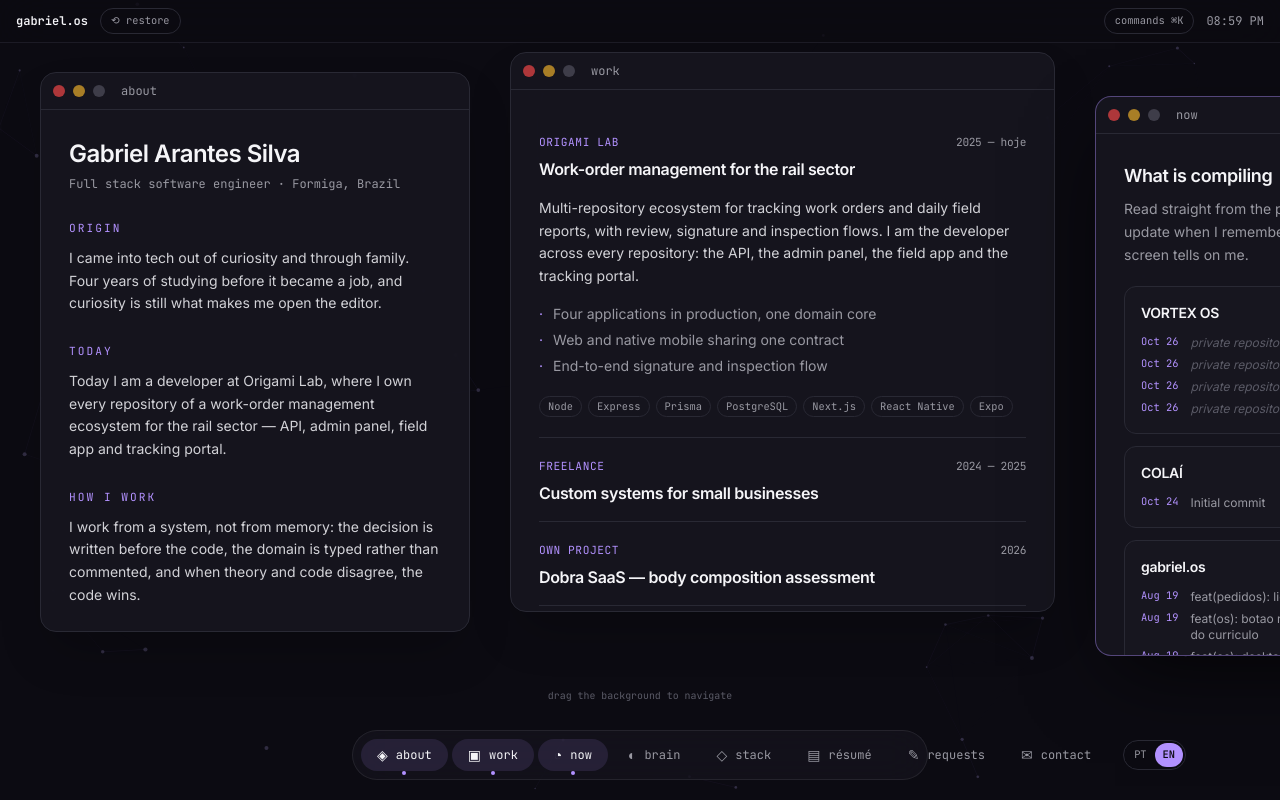
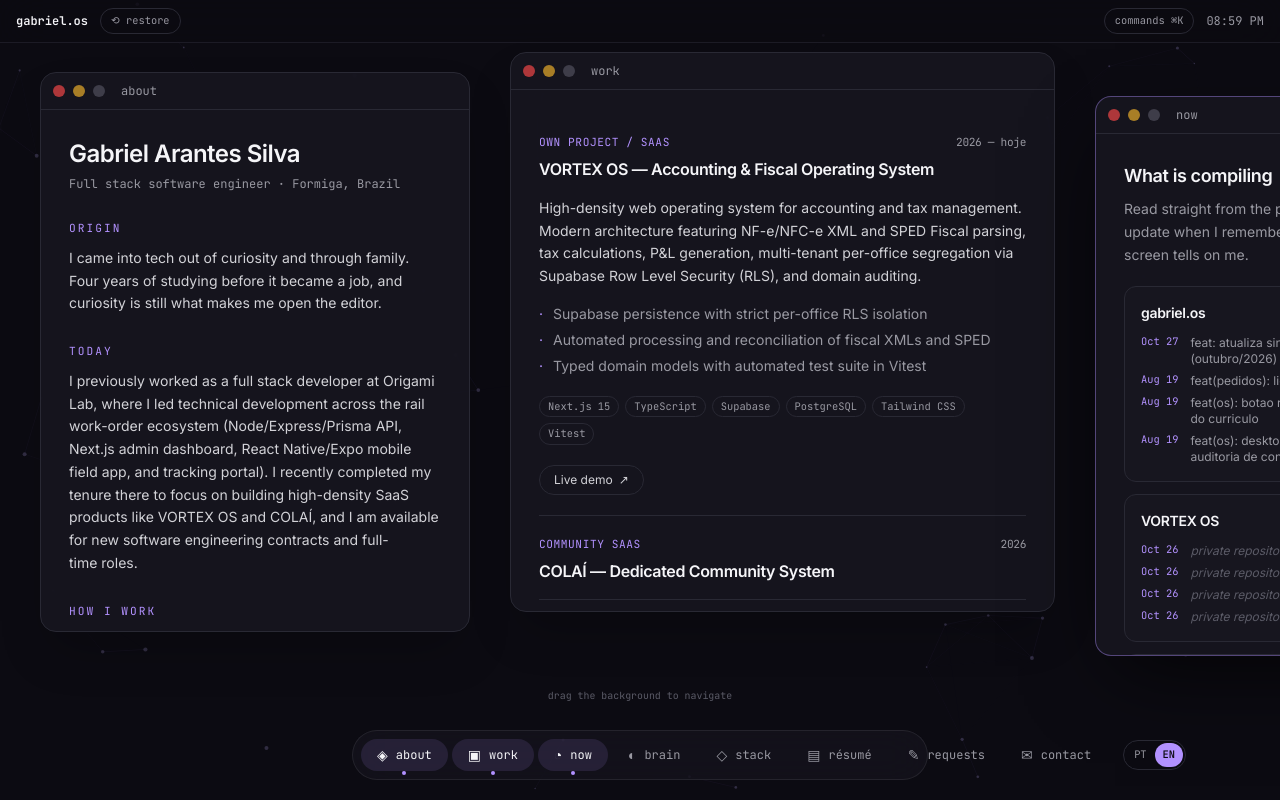
Before and after one commit to GabrielArantesSilva/my-portfolio, a React (Vite) app: page /agora in a window 1280 px wide. Built offline with nearby package versions, Linux system fonts and the light colour scheme.

Commit message:
fix(portfolio): corrige tela de stack, atualiza trajetória (pós-Origami) e adiciona VORTEX OS e COLAÍ

```diff
--- a/src/apps/Stack.tsx
+++ b/src/apps/Stack.tsx
@@ -41,7 +41,9 @@
 
   const groups = useMemo(() => {
     const entities = vault.notes.filter(
-      (n) => n.folder.startsWith('30_entities') && !NOT_A_TOOL.has(n.id)
+      (n) =>
+        (n.folder.includes('Entities') || n.folder.startsWith('30_entities')) &&
+        !NOT_A_TOOL.has(n.id)
     );
     return ORDER.map((key) => ({
       key,
--- a/src/content/activity.json
+++ b/src/content/activity.json
@@ -1,6 +1,30 @@
 {
-  "syncedAt": "2026-10-27T12:51:14.452Z",
+  "syncedAt": "2026-10-27T13:23:30.144Z",
   "projects": [
+    {
+      "name": "gabriel.os",
+      "public": true,
+      "total": 13,
+      "lastAt": "2026-10-27",
+      "commits": [
+        {
+          "date": "2026-10-27",
+          "subject": "feat: atualiza sincronização de atividades (outubro/2026) e notas do vault"
+        },
+        {
+          "date": "2026-08-19",
+          "subject": "feat(pedidos): liga o canal do WhatsApp"
+        },
+        {
+          "date": "2026-08-19",
+          "subject": "feat(os): botao restaurar e auto-deteccao da foto do curriculo"
+        },
+        {
+          "date": "2026-08-19",
+          "subject": "feat(os): desktop infinito, tela de pedidos e auditoria de conteudo"
+        }
+      ]
+    },
     {
       "name": "VORTEX OS",
       "public": false,
@@ -34,30 +58,6 @@
         {
           "date": "2026-10-24",
           "subject": "Initial commit"
-        }
-      ]
-    },
-    {
-      "name": "gabriel.os",
-      "public": true,
-      "total": 12,
-      "lastAt": "2026-08-19",
-      "commits": [
-        {
-          "date": "2026-08-19",
-          "subject": "feat(pedidos): liga o canal do WhatsApp"
-        },
-        {
-          "date": "2026-08-19",
-          "subject": "feat(os): botao restaurar e auto-deteccao da foto do curriculo"
-        },
-        {
-          "date": "2026-08-19",
-          "subject": "feat(os): desktop infinito, tela de pedidos e auditoria de conteudo"
-        },
-        {
-          "date": "2026-08-19",
-          "subject": "feat(os): rotas por app, nos arrastaveis no grafo e tela stack"
         }
       ]
     },
@@ -135,7 +135,7 @@
     }
   ],
   "totals": {
-    "commits": 32,
+    "commits": 33,
     "repos": 6
   }
 }
--- a/src/content/site.ts
+++ b/src/content/site.ts
@@ -17,7 +17,7 @@
   short: 'Gabriel Arantes',
   handle: 'gabriel',
   host: 'formiga',
-  email: 'gabriel@origamilab.com.br',
+  email: 'gabrielarantes649@gmail.com',
   github: 'https://github.com/GabrielArantesSilva',
   githubLabel: 'github.com/GabrielArantesSilva',
   linkedin: 'https://www.linkedin.com/in/gabriel-arantes-silva/',
@@ -71,8 +71,8 @@
   lines: [
     { pt: 'Gabriel Arantes Silva', en: 'Gabriel Arantes Silva' },
     { pt: 'engenheiro de software full stack · Formiga, MG', en: 'full stack software engineer · Brazil' },
-    { pt: 'TypeScript · Node · React · React Native · Postgres', en: 'TypeScript · Node · React · React Native · Postgres' },
-    { pt: 'disponível para arquitetura e back-end', en: 'available for architecture and backend work' },
+    { pt: 'TypeScript · Node · Next.js · React · Supabase · Postgres', en: 'TypeScript · Node · Next.js · React · Supabase · Postgres' },
+    { pt: 'disponível para novos projetos e contratos', en: 'available for new projects and contracts' },
   ] satisfies readonly Txt[],
   skip: { pt: 'pular', en: 'skip' } satisfies Txt,
   enter: { pt: 'entrar', en: 'enter' } satisfies Txt,
@@ -84,8 +84,8 @@
     en: 'I came into tech out of curiosity and through family. Four years of studying before it became a job, and curiosity is still what makes me open the editor.',
   } satisfies Txt,
   now: {
-    pt: 'Hoje sou desenvolvedor na Origami Lab, onde toco todos os repositórios de um ecossistema de gestão de ordens de serviço para o setor ferroviário — API, painel administrativo, aplicativo de campo e portal de acompanhamento.',
-    en: 'Today I am a developer at Origami Lab, where I own every repository of a work-order management ecosystem for the rail sector — API, admin panel, field app and tracking portal.',
+    pt: 'Atuei como desenvolvedor full stack na Origami Lab, onde fui o responsável técnico por todo o ecossistema ferroviário de ordens de serviço (API Node/Express/Prisma, painel administrativo Next.js, app móvel de campo com React Native/Expo e portal). Recentemente encerrei meu ciclo na empresa para me dedicar a produtos próprios e sistemas SaaS de alta densidade, como o VORTEX OS e o COLAÍ, além de estar aberto a novos projetos e contratos de engenharia de software.',
+    en: 'I previously worked as a full stack developer at Origami Lab, where I led technical development across the rail work-order ecosystem (Node/Express/Prisma API, Next.js admin dashboard, React Native/Expo mobile field app, and tracking portal). I recently completed my tenure there to focus on building high-density SaaS products like VORTEX OS and COLAÍ, and I am available for new software engineering contracts and full-time roles.',
   } satisfies Txt,
   method: {
     pt: 'Trabalho a partir de um sistema, não de memória: a decisão é escrita antes do código, o domínio é tipado em vez de comentado, e quando teoria e código divergem, o código vence.',
@@ -95,22 +95,64 @@
 
 export const WORK: readonly WorkItem[] = [
   {
+    id: 'vortex',
+    org: { pt: 'Projeto próprio / SaaS', en: 'Own project / SaaS' },
+    period: '2026 — hoje',
+    kind: 'produto',
+    title: {
+      pt: 'VORTEX OS — Sistema de Gestão Contábil e Fiscal',
+      en: 'VORTEX OS — Accounting & Fiscal Operating System',
+    },
+    summary: {
+      pt: 'Sistema operacional web de alta densidade para gestão contábil e fiscal de escritórios e empresas. Arquitetura moderna com importação e processamento de XMLs de NF-e/NFC-e, SPED Fiscal, apuração de impostos, DRE, segregação multi-tenant por escritório via Row Level Security (RLS) no Supabase e auditoria de domínio.',
+      en: 'High-density web operating system for accounting and tax management. Modern architecture featuring NF-e/NFC-e XML and SPED Fiscal parsing, tax calculations, P&L generation, multi-tenant per-office segregation via Supabase Row Level Security (RLS), and domain auditing.',
+    },
+    highlights: [
+      { pt: 'Persistência no Supabase com isolamento RLS estrito por escritório', en: 'Supabase persistence with strict per-office RLS isolation' },
+      { pt: 'Processamento e reconciliação automática de XMLs fiscais e SPED', en: 'Automated processing and reconciliation of fiscal XMLs and SPED' },
+      { pt: 'Domínio tipado com testes automatizados via Vitest', en: 'Typed domain models with automated test suite in Vitest' },
+    ],
+    stack: ['Next.js 15', 'TypeScript', 'Supabase', 'PostgreSQL', 'Tailwind CSS', 'Vitest'],
+    href: 'https://vortex-os-pi.vercel.app',
+    hrefLabel: { pt: 'Ver no ar', en: 'Live demo' },
+  },
+  {
+    id: 'colai',
+    org: { pt: 'Projeto próprio / Comunidade', en: 'Community SaaS' },
+    period: '2026',
+    kind: 'produto',
+    title: {
+      pt: 'COLAÍ — Sistema Dedicado para a Comunidade',
+      en: 'COLAÍ — Dedicated Community System',
+    },
+    summary: {
+      pt: 'Plataforma criada para conectar e fortalecer iniciativas comunitárias e pequenos negócios locais, com agendamentos, catálogo dinâmico de serviços e gestão simplificada.',
+      en: 'Platform built to connect and empower local community initiatives and small businesses with online booking, dynamic service catalogs, and streamlined management.',
+    },
+    highlights: [
+      { pt: 'Interface rápida e intuitiva focada em alta conversão e simplicidade', en: 'Fast, intuitive interface tailored for high conversion and ease of use' },
+    ],
+    stack: ['React', 'TypeScript', 'Node.js', 'Tailwind CSS'],
+    href: 'https://github.com/GabrielArantesSilva/COLA-',
+    hrefLabel: { pt: 'Código', en: 'Source' },
+  },
+  {
     id: 'origami',
     org: 'Origami Lab',
-    period: '2025 — hoje',
+    period: '2025 — 2026',
     kind: 'trabalho',
     title: {
       pt: 'Gestão de ordens de serviço para o setor ferroviário',
       en: 'Work-order management for the rail sector',
     },
     summary: {
-      pt: 'Ecossistema multi-repositório para acompanhamento de ordens de serviço e relatórios diários de obra em campo, com fluxo de revisão, assinatura e fiscalização. Sou o desenvolvedor de todos os repositórios: a API, o painel administrativo, o aplicativo de campo e o portal de acompanhamento.',
-      en: 'Multi-repository ecosystem for tracking work orders and daily field reports, with review, signature and inspection flows. I am the developer across every repository: the API, the admin panel, the field app and the tracking portal.',
+      pt: 'Ecossistema multi-repositório para acompanhamento de ordens de serviço e relatórios diários de obra em campo, com fluxo de revisão, assinatura digital e fiscalização. Desenvolvedor full stack responsável por todos os repositórios: a API, o painel administrativo, o aplicativo móvel de campo e o portal de acompanhamento.',
+      en: 'Multi-repository ecosystem for tracking work orders and daily field construction reports in the rail industry, featuring digital signature, review, and inspection workflows. Sole engineer responsible for all repositories: the backend API, admin dashboard, mobile field app (React Native/Expo), and tracking portal.',
     },
     highlights: [
-      { pt: 'Quatro aplicações em produção, uma base de domínio', en: 'Four applications in production, one domain core' },
-      { pt: 'Web e mobile nativo compartilhando o mesmo contrato', en: 'Web and native mobile sharing one contract' },
-      { pt: 'Fluxo de assinatura e fiscalização ponta a ponta', en: 'End-to-end signature and inspection flow' },
+      { pt: 'Quatro aplicações em produção, uma base de domínio compartilhada', en: 'Four applications in production sharing a unified domain core' },
+      { pt: 'Web e mobile nativo compartilhando o mesmo contrato de API', en: 'Web and native mobile sharing the same unified API contract' },
+      { pt: 'Fluxo de assinatura digital e fiscalização ponta a ponta', en: 'End-to-end digital signature and inspection workflows' },
     ],
     stack: ['Node', 'Express', 'Prisma', 'PostgreSQL', 'Next.js', 'React Native', 'Expo'],
   },
@@ -199,12 +241,12 @@
     en: 'If this way of working fits, the conversation is short.',
   } satisfies Txt,
   lede: {
-    pt: 'Arquitetura de back-end, domínios tipados, engenharia de produto.',
-    en: 'Backend architecture, typed domains, product engineering.',
+    pt: 'Engenharia de software full stack, arquitetura de back-end e domínios tipados.',
+    en: 'Full stack software engineering, backend architecture, and typed domains.',
   } satisfies Txt,
   available: {
-    pt: 'Disponível para arquitetura e back-end',
-    en: 'Available for architecture and backend work',
+    pt: 'Disponível para novos projetos e contratos',
+    en: 'Available for new projects and contracts',
   } satisfies Txt,
 } as const;
 
```
Also changed, not shown: 1 other file (tests, documents, lock files or other folders).
